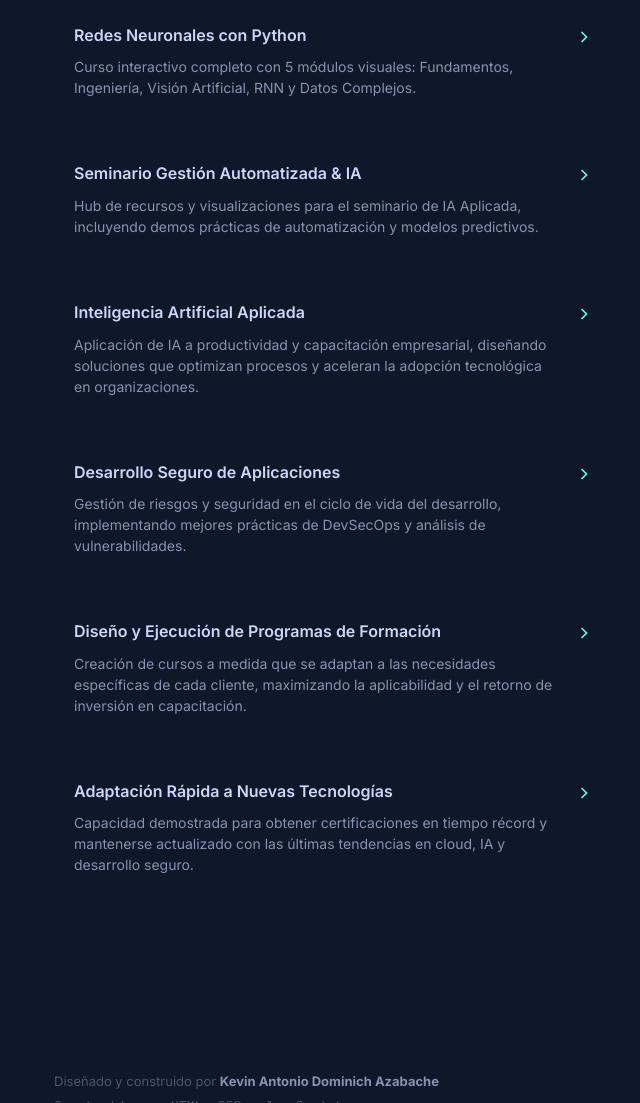
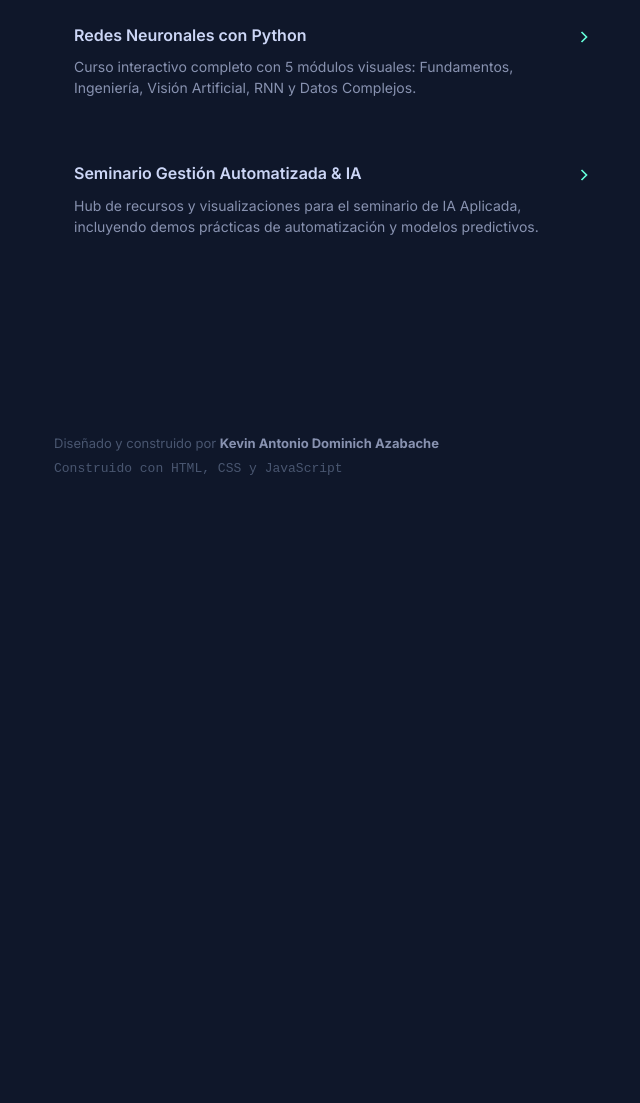
Before and after one commit to kaimsII/Portafolio, a plain HTML site: page index.html in a window 1280 px wide. Shown: the part 5023-6126 px from the top of the page, without its empty margins (586-1226 px from the left). After the commit the page ends 5724 px from the top, so only its background shows below. Drawn offline with Linux system fonts and the light colour scheme.

Commit message:
Quitar proyectos invalidos

```diff
--- a/index.html
+++ b/index.html
@@ -412,61 +412,6 @@
             </svg>
           </a>
 
-          <div class="writing-item">
-            <div class="writing-content">
-              <h3 class="writing-title">Inteligencia Artificial Aplicada</h3>
-              <p class="writing-description">
-                Aplicación de IA a productividad y capacitación empresarial, diseñando soluciones que optimizan procesos
-                y aceleran la adopción tecnológica en organizaciones.
-              </p>
-            </div>
-            <svg xmlns="http://www.w3.org/2000/svg" width="20" height="20" viewBox="0 0 24 24" fill="none"
-              stroke="currentColor" stroke-width="2" class="arrow-icon">
-              <path d="M9 18l6-6-6-6" />
-            </svg>
-          </div>
-
-          <div class="writing-item">
-            <div class="writing-content">
-              <h3 class="writing-title">Desarrollo Seguro de Aplicaciones</h3>
-              <p class="writing-description">
-                Gestión de riesgos y seguridad en el ciclo de vida del desarrollo, implementando mejores prácticas de
-                DevSecOps y análisis de vulnerabilidades.
-              </p>
-            </div>
-            <svg xmlns="http://www.w3.org/2000/svg" width="20" height="20" viewBox="0 0 24 24" fill="none"
-              stroke="currentColor" stroke-width="2" class="arrow-icon">
-              <path d="M9 18l6-6-6-6" />
-            </svg>
-          </div>
-
-          <div class="writing-item">
-            <div class="writing-content">
-              <h3 class="writing-title">Diseño y Ejecución de Programas de Formación</h3>
-              <p class="writing-description">
-                Creación de cursos a medida que se adaptan a las necesidades específicas de cada cliente, maximizando la
-                aplicabilidad y el retorno de inversión en capacitación.
-              </p>
-            </div>
-            <svg xmlns="http://www.w3.org/2000/svg" width="20" height="20" viewBox="0 0 24 24" fill="none"
-              stroke="currentColor" stroke-width="2" class="arrow-icon">
-              <path d="M9 18l6-6-6-6" />
-            </svg>
-          </div>
-
-          <div class="writing-item">
-            <div class="writing-content">
-              <h3 class="writing-title">Adaptación Rápida a Nuevas Tecnologías</h3>
-              <p class="writing-description">
-                Capacidad demostrada para obtener certificaciones en tiempo récord y mantenerse actualizado con las
-                últimas tendencias en cloud, IA y desarrollo seguro.
-              </p>
-            </div>
-            <svg xmlns="http://www.w3.org/2000/svg" width="20" height="20" viewBox="0 0 24 24" fill="none"
-              stroke="currentColor" stroke-width="2" class="arrow-icon">
-              <path d="M9 18l6-6-6-6" />
-            </svg>
-          </div>
         </div>
       </section>
 
```
